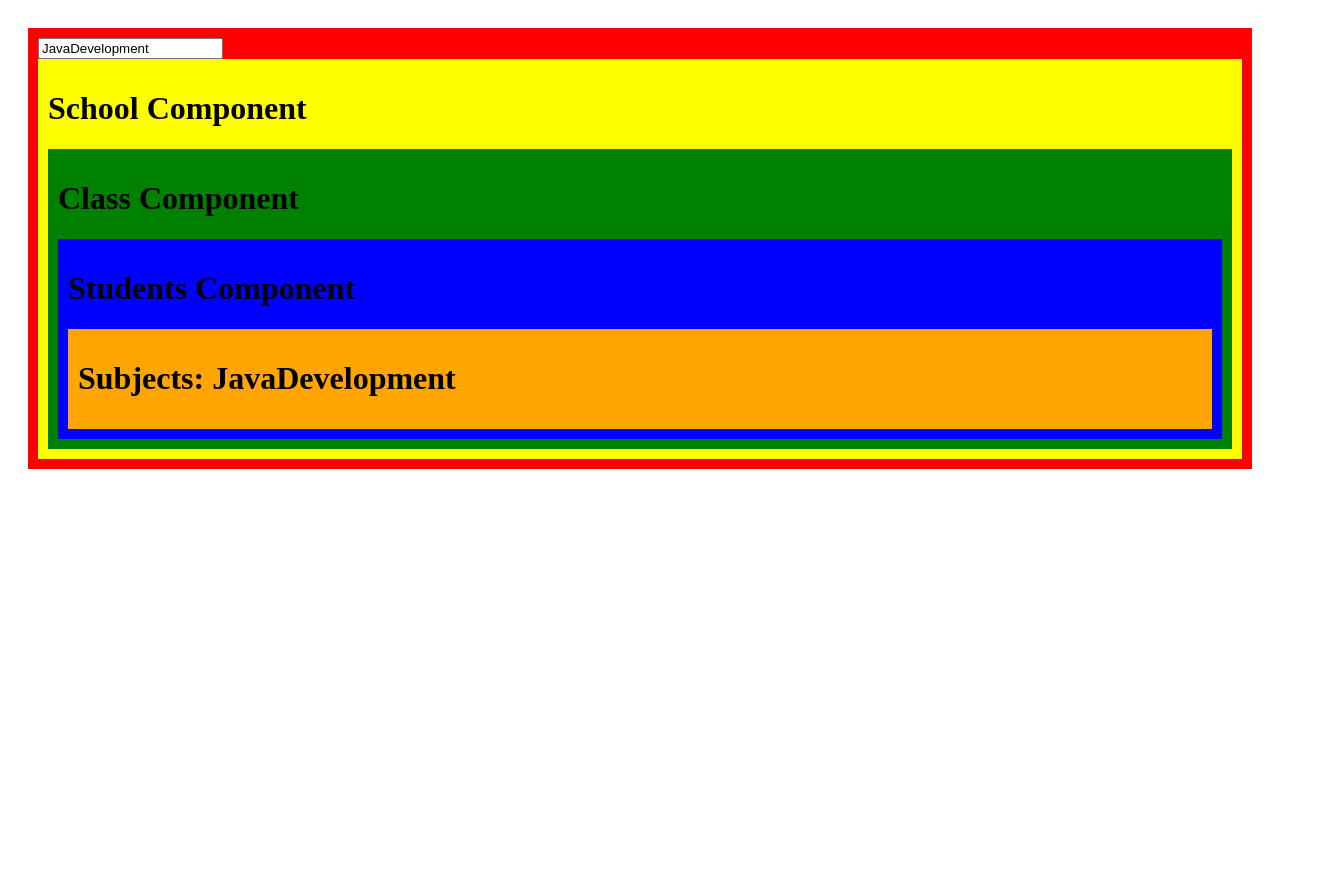
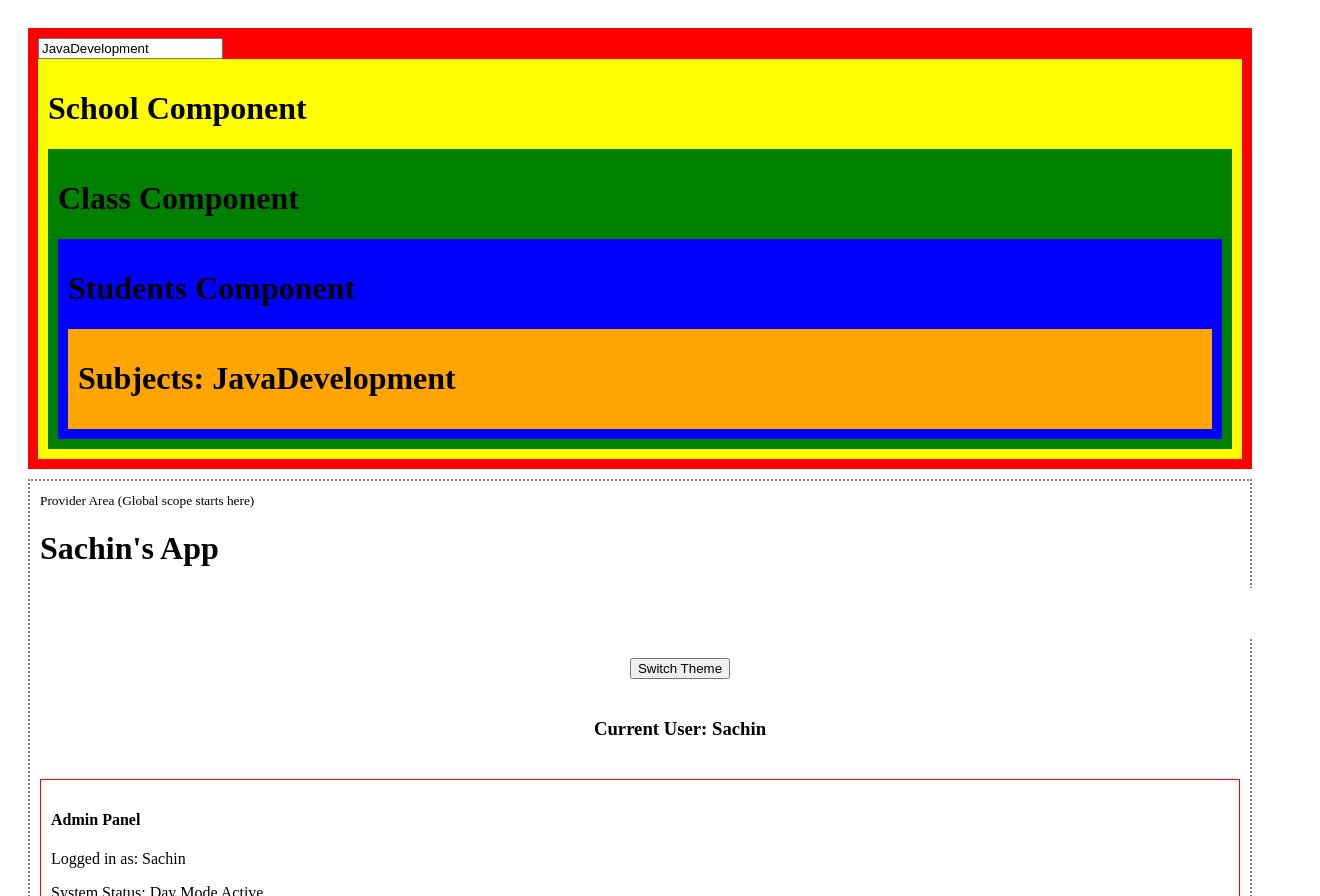
Before and after one commit to DeepCosmos532528am/learn-React, a React (Vite) app: page / in a window 1280 px wide. Shown: the top 896 px of the page, 1320 px wide, since content can reach past the window. Before the commit the page ends 800 px from the top, so only its background shows below. Built offline with nearby package versions, Linux system fonts and the light colour scheme.

Commit message:
feat: min practice project to more solidify the contextAPI

```diff
--- a/src/App.jsx
+++ b/src/App.jsx
@@ -1,10 +1,12 @@
 import ContextAPI from "./contextAPI";
+import Wrapper from "./practice/ThemeContext";
 
 
 function App() {
   return (
-       <div style={{ padding: "20px" }}>
+       <div style={{ padding: "20px"  }}>
       <ContextAPI />
+      <Wrapper/>
     </div>
   );
 }
--- /dev/null
+++ b/src/practice/ThemeContext.jsx
@@ -0,0 +1,108 @@
+import { createContext, useContext, useState, useMemo } from "react";
+
+// 1. Context Object: Ye sirf ek 'Empty Container' hai (Khali balti).
+// Is line par koi data feed nahi hua hai.
+export const ThemeContext = createContext();
+
+function ThemeProvider({ children }) {
+    const [isDarkMode, setIsDarkMode] = useState(false);
+    const name = "Sachin";
+
+    function toggleThemeMode() {
+        setIsDarkMode(!isDarkMode);
+    }
+
+    // Button as a component/slot
+    const btn = <button onClick={toggleThemeMode}>Switch Theme</button>;
+
+    // 2. Optimization (useMemo):
+    // Yahan hum decide karte hain ki 'Global Value' kya hogi.
+    // useMemo ensures ki jab tak name ya isDarkMode na badle,
+    // tab tak 'contextValue' ka memory reference same rahega.
+    const contextValue = useMemo(() => {
+        return {
+            name,           // Global Property 1
+            isDarkMode,     // Global Property 2
+            switchButton: btn // Global Property 3 (UI element)
+        };
+    }, [isDarkMode, name]);
+    // Dependency array: Inke badalne par hi naya object banega.
+
+    return (
+        /* 3. VALUE FEEDING POINT:
+           Asliyat mein data yahan 'feed' hota hai value attribute ke zariye.
+           Ab jo bhi 'children' is tag ke beech mein aayenge,
+           unke liye ye data 'GLOBAL' ban jayega. */
+        <ThemeContext.Provider value={contextValue}>
+            <div style={{ border: '2px dotted gray', padding: '10px', marginTop:"10px" }}>
+                <small>Provider Area (Global scope starts here)</small>
+                {/* <h1> yahan local hai, but Context ka part hai */}
+                <h1>{name}'s App</h1>
+
+                {children} {/* DisplayText aur baaki components yahan aayenge */}
+            </div>
+        </ThemeContext.Provider>
+    );
+}
+
+// Ek naya EXTRA component jo same global data use karega
+function AdminPanel() {
+    // Bina props pass kiye direct data access (Global power)
+    const { name, isDarkMode } = useContext(ThemeContext);
+    return (
+        <div style={{ border: "1px solid red", marginTop: "20px", padding: "10px" }}>
+            <h4>Admin Panel</h4>
+            <p>Logged in as: {name}</p>
+            <p>System Status: {isDarkMode ? "Night Mode Active" : "Day Mode Active"}</p>
+        </div>
+    );
+}
+
+function DisplayText() {
+    // 4. CONSUMING DATA: Destructuring deep level tak kaam karti hai.
+    // Humne contextValue object se specific keys nikaal li.
+    const { isDarkMode, switchButton, name } = useContext(ThemeContext);
+
+    const styleComponents = {
+        backgroundStyle: isDarkMode ? "black" : "white",
+        color: isDarkMode ? "white" : "black"
+    };
+
+    return (
+        <div style={{
+            width: "100vw",
+            color: styleComponents.color,
+            display: "flex",
+            justifyContent: "center",
+            alignItems: "center",
+            flexDirection: "column",
+            gap: "20px"
+        }}>
+            <div style={{
+                width: "100%",
+                backgroundColor: styleComponents.backgroundStyle,
+                height: "50px",
+                transition: "0.3s" // Thoda smooth effect
+            }}></div>
+
+            {switchButton}
+            <h3>Current User: {name}</h3>
+
+            {/* AdminPanel ko yahan call kiya, ye bhi context use karega */}
+        </div>
+    );
+}
+
+// 5. WRAPPER: Sabko binding karne wala parent
+function Wrapper() {
+    return (
+        <ThemeProvider>
+            {/* DisplayText ab 'children' ban gaya hai */}
+            <DisplayText />
+            <AdminPanel />
+
+        </ThemeProvider>
+    );
+}
+
+export default Wrapper;
```
